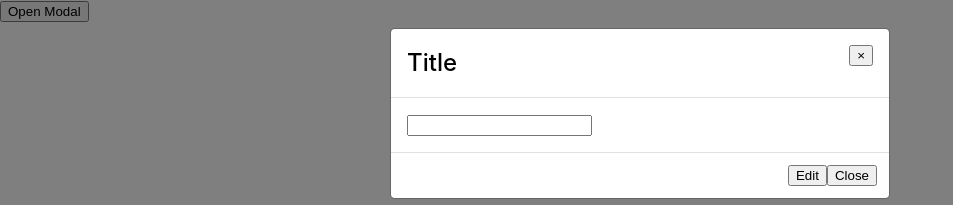
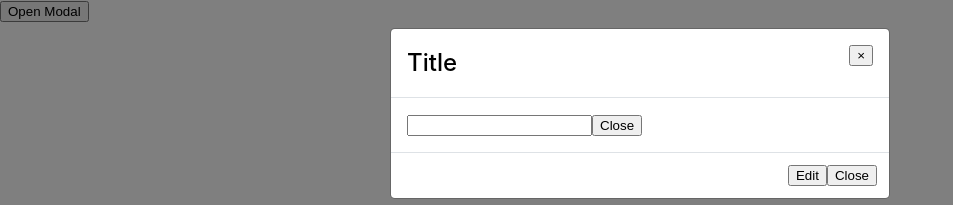
Before and after one commit to alexjmarshall/react-modal, a React (Create React App) app: page / in a window 1280 px wide. Both pictures are taken after a click on the button "Open Modal". Shown: the top 205 px of the page, without its empty margins (0-953 px from the left). Built offline with nearby package versions, Linux system fonts and the light colour scheme.

Commit message:
Pass handleClose callback to Modal child component

```diff
--- a/src/App.js
+++ b/src/App.js
@@ -1,12 +1,20 @@
-import React from 'react';
+import React, {useState} from 'react';
 import Modal from './Modal.js'
 import './App.css';
 
 function App() {
+  const [isOpen, setIsOpen] = useState(false);
+
   return (
-    <Modal>
-      <input type="text" />
-    </Modal>
+    <>
+      <button type="button" onClick={() => setIsOpen(true)} >Open Modal</button>
+      {isOpen &&
+        <Modal isOpen={isOpen} handleClose={() => setIsOpen(false)}>
+          <input type="text" />
+          <button onClick={() => setIsOpen(false)}>Close</button>
+        </Modal>
+      }
+    </>
   );
 }
 
--- a/src/Modal.js
+++ b/src/Modal.js
@@ -98,49 +98,42 @@ const Title = styled.h4`
 `;
 
 const Modal = (props) => {
-  const [isOpen, setIsOpen] = useState(false);
   const modalContentRef = useRef();
 
   useEffect(() => {
     const handleClick = e => {
       if (!(modalContentRef.current?.contains(e.target)))
-        setIsOpen(false);
+        props.handleClose();
     }
-    if(isOpen) {
+    if(props.isOpen) {
       window.addEventListener("click", handleClick);
     }
     return () => {
       window.removeEventListener("click", handleClick);
     };
-  },[isOpen])
+  },[props])
 
   return (
     <>
-      <OpenButton type="button" onClick={() => setIsOpen(true)}>Open Modal</OpenButton>
-      {isOpen &&
-        <>
-          <Main id={`modal-1`} role="dialog" style={{display: isOpen && 'block'}}>
+      <Main id={`modal-1`} role="dialog" style={{display: 'block'}}>
         <Dialog>
           <Content ref={modalContentRef}>
             <Header>
               <Title>Title</Title>
-                  <button type="button" onClick={() => setIsOpen(false)} >&times;</button>
+              <button type="button" onClick={props.handleClose} >&times;</button>
             </Header>
             <Body>
               {props.children}
             </Body>
             <Footer>
-                  <button type="button" onClick={() => setIsOpen(false)} >Edit</button>
-                  <button type="button" onClick={() => setIsOpen(false)} >Close</button>
+              <button type="button" onClick={props.handleClose} >Edit</button>
+              <button type="button" onClick={props.handleClose} >Close</button>
             </Footer>
           </Content>
         </Dialog>
       </Main>
       <Backdrop />
     </>
-      }
-    </>
-
   );
 }
 
```
Lines whose indentation alone changed are shown as unchanged.
